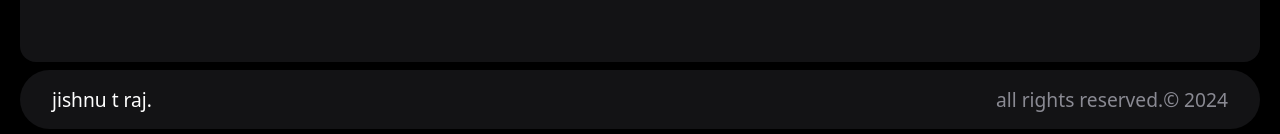
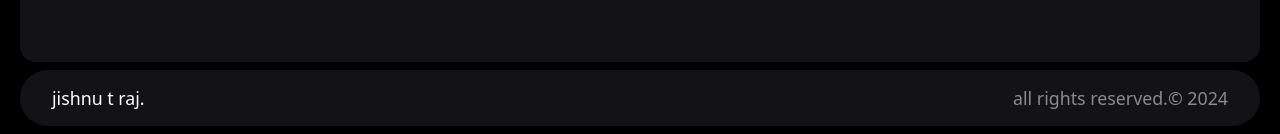
Before and after one commit to mathewalexKerala/personal-website-, a React (Vite) app: page / in a window 1280 px wide. Shown: the part 1492-1626 px from the top of the page. Built offline with nearby package versions, Linux system fonts and the light colour scheme.

Commit message:
style:[added] some styling

```diff
--- a/src/components/Footer/Footer.css
+++ b/src/components/Footer/Footer.css
@@ -5,7 +5,8 @@ footer {
   background-color: #131315;
   padding: 1rem 2rem;
   border-radius: 100vw;
-  font-size: 1.2rem;
+  font-size: 1rem;
+  font-size: clamp(1rem, 0.96rem + 0.19vw, 1.2rem);
   margin-bottom: 0.5rem;
 }
 footer p:last-child {
```
